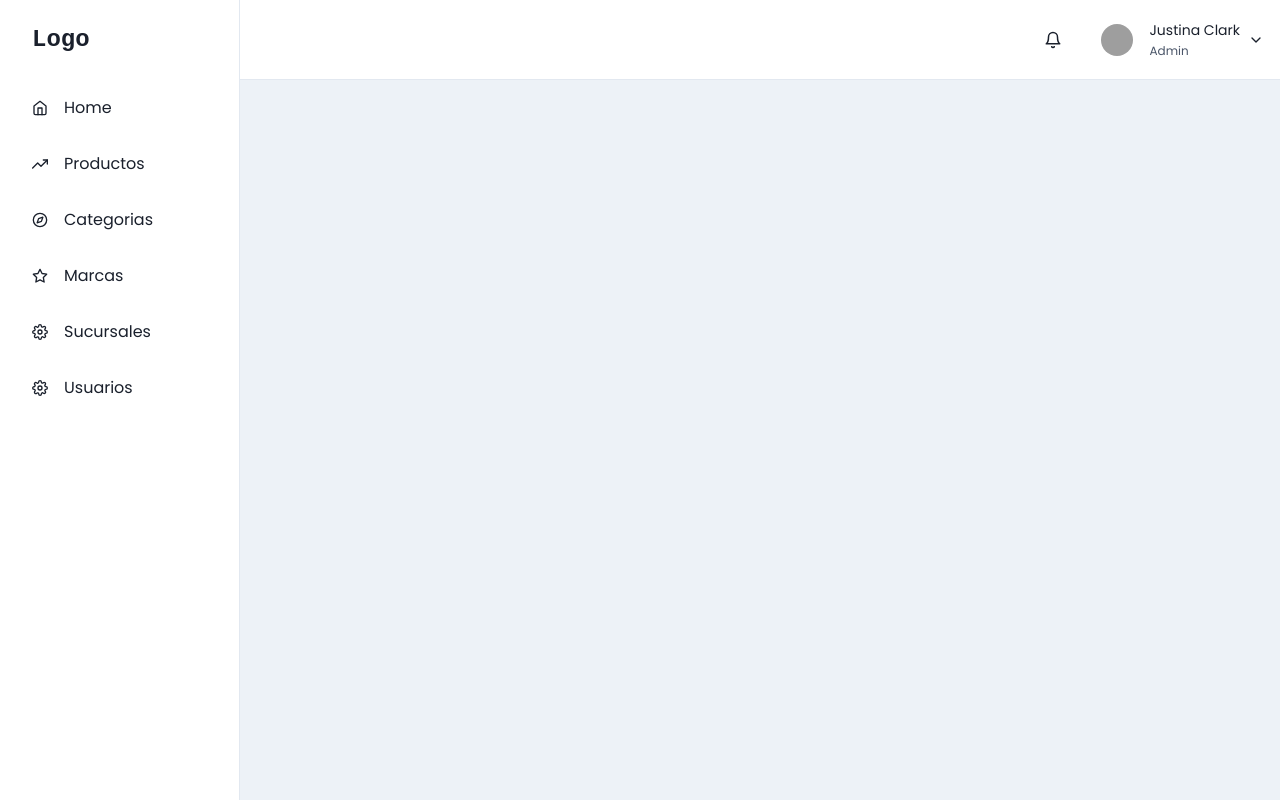
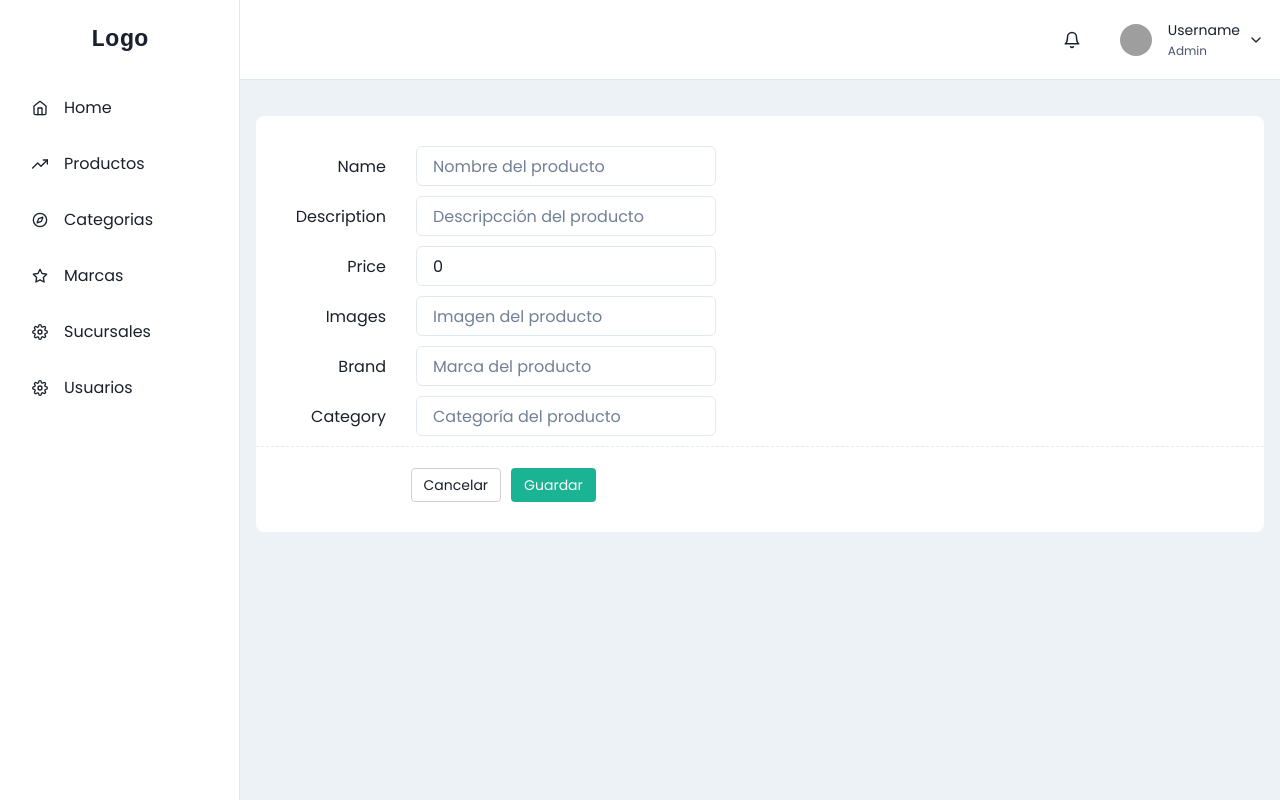
Before and after one commit to zodieth/CLIENT, a React (Create React App) app: page /Admin/products in a window 1280 px wide. Built offline with nearby package versions, Linux system fonts and the light colour scheme; no server answers; grey boxes are pictures that could not be loaded.

Commit message:
create product view on admin

```diff
--- a/src/components/Admin/Products/products.tsx
+++ b/src/components/Admin/Products/products.tsx
@@ -1,28 +1,140 @@
-import style from "./products.module.css"
+import style from "./products.module.css";
 import { Input } from "@chakra-ui/input";
+import { useState } from "react";
+import { formData } from "./types";
+import { createProduct } from "../../../app/actionsCreators";
+import Swal from "sweetalert2";
+
+interface FormState {
+  inputValues: formData;
+}
 
 export default function ProductAdmin() {
+  const [inputProducts, setInputValues] = useState<FormState["inputValues"]>({
+    name: "",
+    description: "",
+    price: 0.0,
+    images: "",
+    category: "",
+    brand: "",
+  });
 
+  const handleChange = (
+    e: React.ChangeEvent<HTMLInputElement | HTMLTextAreaElement>
+  ) => {
+    setInputValues({
+      ...inputProducts,
+      [e.target.name]: e.target.value,
+    });
+    console.log(inputProducts);
+  };
+
+  const handeleSubmit = (e: React.ChangeEvent<HTMLFormElement>) => {
+    console.log("hola2", inputProducts);
+    e.preventDefault();
+    createProduct(inputProducts);
+    createdAlert();
+    setInputValues({
+      name: "",
+      description: "",
+      price: 0.0,
+      images: "",
+      category: "",
+      brand: "",
+    });
+  };
+
+  const createdAlert = () => {
+    const Toast = Swal.mixin({
+      toast: true,
+      position: "top-end",
+      showConfirmButton: false,
+      timer: 2000,
+      timerProgressBar: true,
+      didOpen: (toast) => {
+        toast.addEventListener("mouseenter", Swal.stopTimer);
+        toast.addEventListener("mouseleave", Swal.resumeTimer);
+      },
+    });
+
+    Toast.fire({
+      icon: "success",
+      title: "Creado Correctamente",
+    });
+  };
   return (
-    <div className={style.container}>
+    <form className={style.container} onSubmit={handeleSubmit}>
       <div className={style.groupInputs}>
-        <label>HOLA</label>
+        <label>Name</label>
         <Input
+          onChange={(e) => handleChange(e)}
+          value={inputProducts.name}
           type="text"
           name="name"
           placeholder="Nombre del producto"
-          width='auto'
+          width="200"
         />
       </div>
       <div className={style.groupInputs}>
-        <label>HOLA2</label>
-        <Input width='auto' type="text"/>
+        <label>Description</label>
+        <Input
+          width="200"
+          type="text"
+          placeholder="Descripcción del producto"
+          onChange={(e) => handleChange(e)}
+          value={inputProducts.description}
+          name="description"
+        />
       </div>
-      <hr className={style.hrLineDashed}/>
+      <div className={style.groupInputs}>
+        <label>Price</label>
+        <Input
+          width="200"
+          type="number"
+          placeholder="Precio del producto"
+          onChange={(e) => handleChange(e)}
+          value={inputProducts.price}
+          name="price"
+        />
+      </div>
+      <div className={style.groupInputs}>
+        <label>Images</label>
+        <Input
+          width="200"
+          type="text"
+          placeholder="Imagen del producto"
+          onChange={(e) => handleChange(e)}
+          value={inputProducts.images}
+          name="images"
+        />
+      </div>
+      <div className={style.groupInputs}>
+        <label>Brand</label>
+        <Input
+          width="200"
+          type="text"
+          placeholder="Marca del producto"
+          onChange={(e) => handleChange(e)}
+          name="brand"
+          value={inputProducts.brand}
+        />
+      </div>
+      <div className={style.groupInputs}>
+        <label>Category</label>
+        <Input
+          width="200"
+          type="text"
+          placeholder="Categoría del producto"
+          onChange={(e) => handleChange(e)}
+          name="category"
+          value={inputProducts.category}
+        />
+      </div>
+      <hr className={style.hrLineDashed} />
       <div className={style.groupButtons}>
         <button className={style.btnWhite}>Cancelar</button>
         <button className={style.btnPrimary}>Guardar</button>
       </div>
-    </div>
+    </form>
   );
 }
--- a/src/views/Admin.tsx
+++ b/src/views/Admin.tsx
@@ -34,8 +34,12 @@ import {
 } from "react-icons/fi";
 import { IconType } from "react-icons";
 import { ReactText } from "react";
-import { useAppDispatch } from '../app/hooks'
-import { fetchProductsApi, fetchBrandApi, fetchCategoryApi } from '../app/actionsCreators'
+import { useAppDispatch } from "../app/hooks";
+import {
+  fetchProductsApi,
+  fetchBrandApi,
+  fetchCategoryApi,
+} from "../app/actionsCreators";
 import { useAuth0 } from "@auth0/auth0-react";
 
 interface LinkItemProps {
@@ -45,9 +49,13 @@ interface LinkItemProps {
 }
 
 const LinkItems: Array<LinkItemProps> = [
-  { name: "Home", icon: FiHome, url: "#"},
-  { name: "Productos", icon: FiTrendingUp, url: "./products" },
-  { name: "Categorias", icon: FiCompass, url: "http://localhost:3000/Admin/categories" },
+  { name: "Home", icon: FiHome, url: "#" },
+  { name: "Productos", icon: FiTrendingUp, url: "/admin/products" },
+  {
+    name: "Categorias",
+    icon: FiCompass,
+    url: "/admin/categories",
+  },
   { name: "Marcas", icon: FiStar, url: "#" },
   { name: "Sucursales", icon: FiSettings, url: "#" },
   { name: "Usuarios", icon: FiSettings, url: "#" },
@@ -58,8 +66,8 @@ export default function SidebarWithHeader({
 }: {
   children: ReactNode;
 }) {
-
-  const { getAccessTokenSilently, user, isAuthenticated, isLoading, error } = useAuth0();
+  const { getAccessTokenSilently, user, isAuthenticated, isLoading, error } =
+    useAuth0();
 
   useEffect(() => {
     console.log("My user: ", user);
@@ -69,7 +77,7 @@ export default function SidebarWithHeader({
   }, [user, isAuthenticated, isLoading, error]);
 
   useEffect(() => {
-    if(isAuthenticated) {
+    if (isAuthenticated) {
       const getToken = async () => {
         const accessToken = await getAccessTokenSilently();
         console.log("Token: ", accessToken);
@@ -77,7 +85,7 @@ export default function SidebarWithHeader({
           method: "GET",
           headers: {
             "content-type": "application/json",
-          Authorization: `Bearer ${accessToken}`
+            Authorization: `Bearer ${accessToken}`,
           },
         });
         const allClaims = await response.json();
@@ -85,7 +93,7 @@ export default function SidebarWithHeader({
         return allClaims;
       };
       getToken();
-    };
+    }
   }, [getAccessTokenSilently, isAuthenticated]);
 
   const { isOpen, onOpen, onClose } = useDisclosure();
@@ -95,7 +103,7 @@ export default function SidebarWithHeader({
     dispatch(fetchProductsApi());
     dispatch(fetchBrandApi());
     dispatch(fetchCategoryApi());
-  }, [])
+  }, []);
   return (
     <Box minH="100vh" bg={useColorModeValue("gray.100", "gray.900")}>
       <SidebarContent
@@ -142,9 +150,12 @@ const SidebarContent = ({ onClose, ...rest }: SidebarProps) => {
       {...rest}
     >
       <Flex h="20" alignItems="center" mx="8" justifyContent="space-between">
+        <Link href="/admin">
           <Text fontSize="2xl" fontFamily="monospace" fontWeight="bold">
             Logo
           </Text>
+        </Link>
+
         <CloseButton display={{ base: "flex", md: "none" }} onClick={onClose} />
       </Flex>
       {LinkItems.map((link) => (
@@ -233,7 +244,9 @@ const MobileNav = ({ onOpen, ...rest }: MobileProps) => {
         Logo
       </Text>
 
-      <HStack spacing={{ base: "0", md: "6" }}> {/* Arriba a la derecha */}
+      <HStack spacing={{ base: "0", md: "6" }}>
+        {" "}
+        {/* Arriba a la derecha */}
         <IconButton
           size="lg"
           variant="ghost"
@@ -251,7 +264,7 @@ const MobileNav = ({ onOpen, ...rest }: MobileProps) => {
                 <Avatar
                   size={"sm"}
                   src={
-                    "https://images.unsplash.com/photo-1619946794135-5bc917a27793?ixlib=rb-0.3.5&q=80&fm=jpg&crop=faces&fit=crop&h=200&w=200&s=b616b2c5b373a80ffc9636ba24f7a4a9"
+                    "https://imgs.search.brave.com/YkRbL8xLopUPaN7VXs6KifkdQH7BuixzHZwtx8cQKr4/rs:fit:980:980:1/g:ce/aHR0cHM6Ly9jZG4u/b25saW5ld2ViZm9u/dHMuY29tL3N2Zy9p/bWdfMjU4MDgzLnBu/Zw"
                   }
                 />
                 <VStack
@@ -260,7 +273,7 @@ const MobileNav = ({ onOpen, ...rest }: MobileProps) => {
                   spacing="1px"
                   ml="2"
                 >
-                  <Text fontSize="sm">Justina Clark</Text>
+                  <Text fontSize="sm">Username</Text>
                   <Text fontSize="xs" color="gray.600">
                     Admin
                   </Text>
```
Also changed, not shown: src/components/CrearProducts/Crear.tsx (deleted, +0 -66 lines), src/components/CrearProducts/crear.module.css (deleted, +0 -14 lines), src/router/index.jsx (+16 -16 lines), src/components/Admin/Products/types.tsx (renamed from src/components/CrearProducts/types.tsx). Lines whose indentation alone changed are shown as unchanged.
